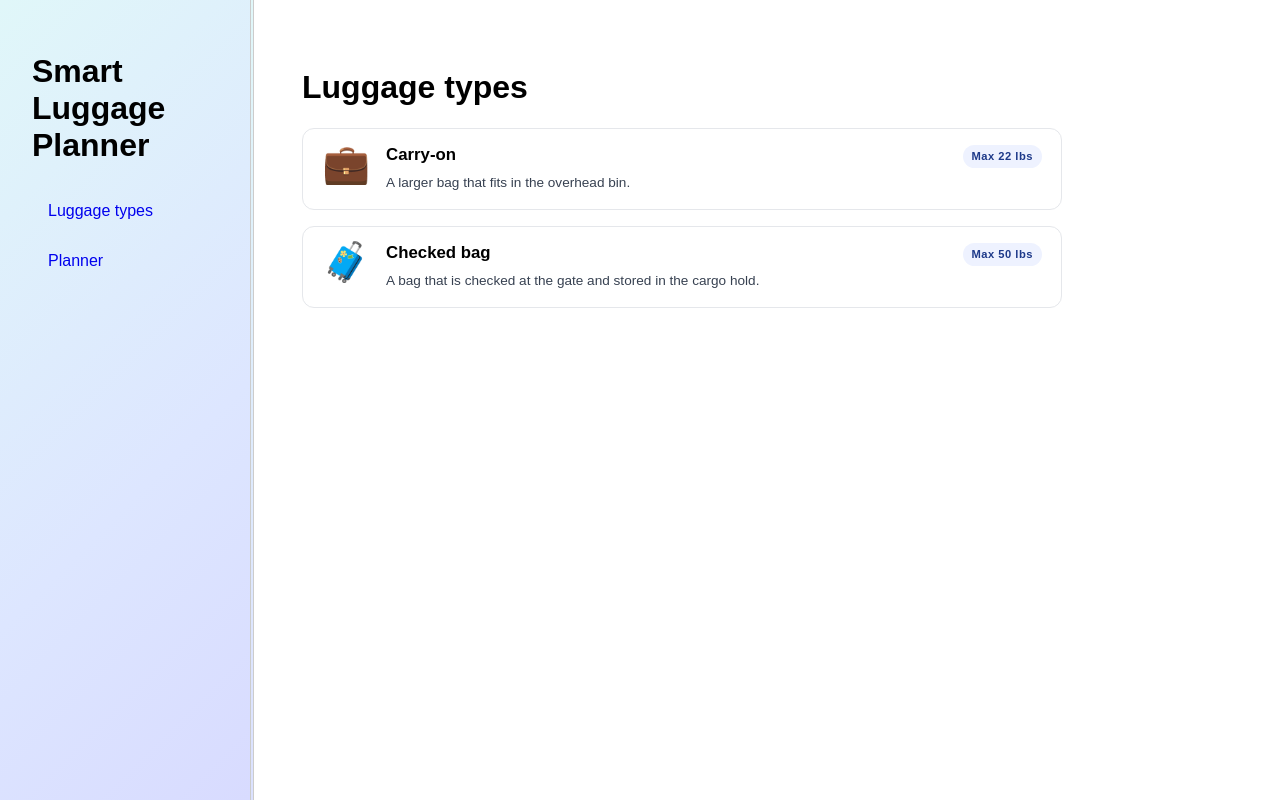
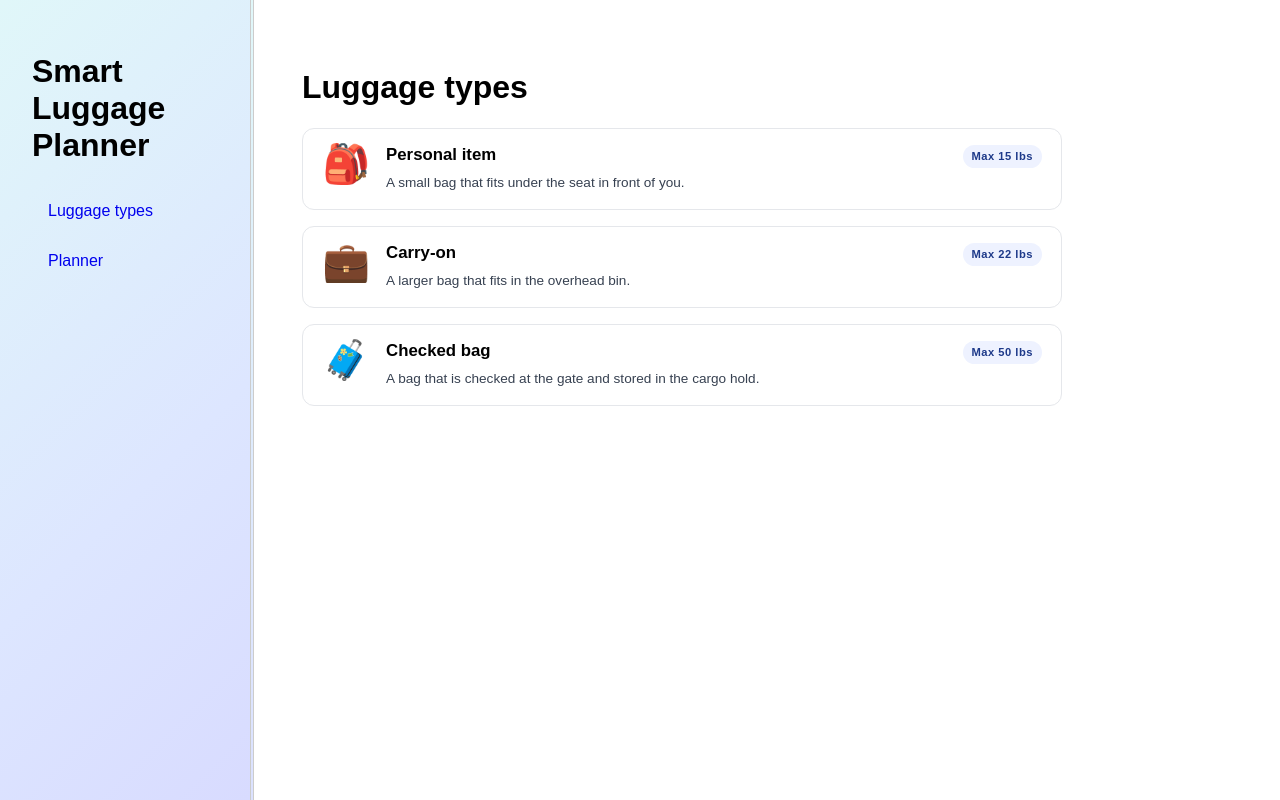
Before and after one commit to shanayamalik/berkeley-cs260, a React (Vite) app in the folder programming-assignment-3/code/: page / in a window 1280 px wide. Built offline with nearby package versions, Linux system fonts and the light colour scheme.

Commit message:
Added the “personal item” luggage type to the LUGGAGE_TYPES array

```diff
--- a/programming-assignment-3/code/src/pages/luggage-overview/LuggageOverview.jsx
+++ b/programming-assignment-3/code/src/pages/luggage-overview/LuggageOverview.jsx
@@ -1,4 +1,10 @@
 const LUGGAGE_TYPES = [
+  {
+    icon: "🎒",
+    name: "Personal item",
+    maxWeightLbs: 15,
+    description: "A small bag that fits under the seat in front of you.",
+  },
   {
     icon: "💼",
     name: "Carry-on",
```
